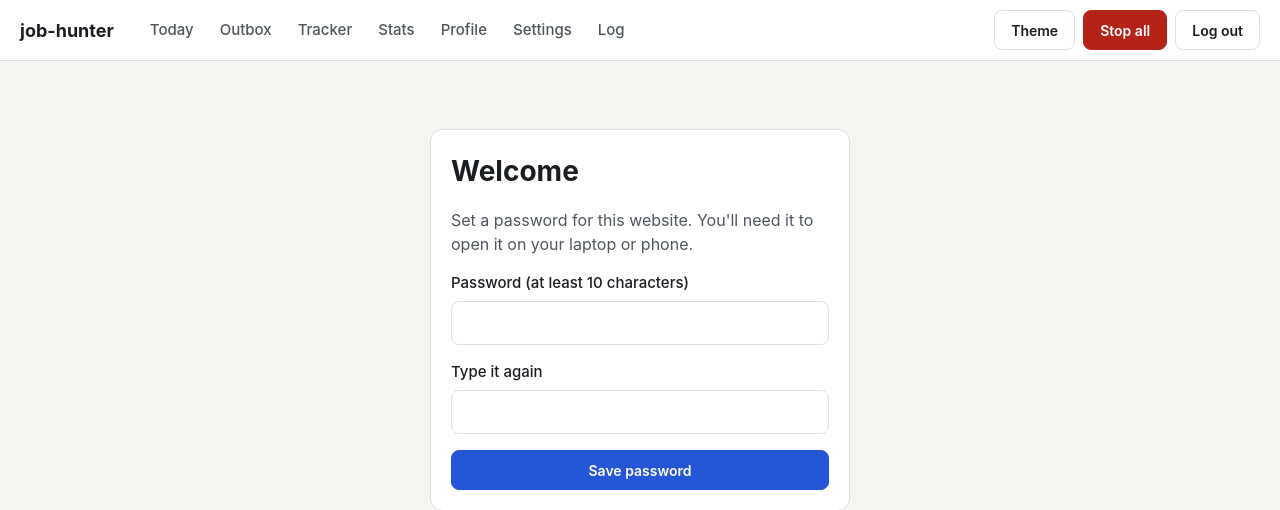
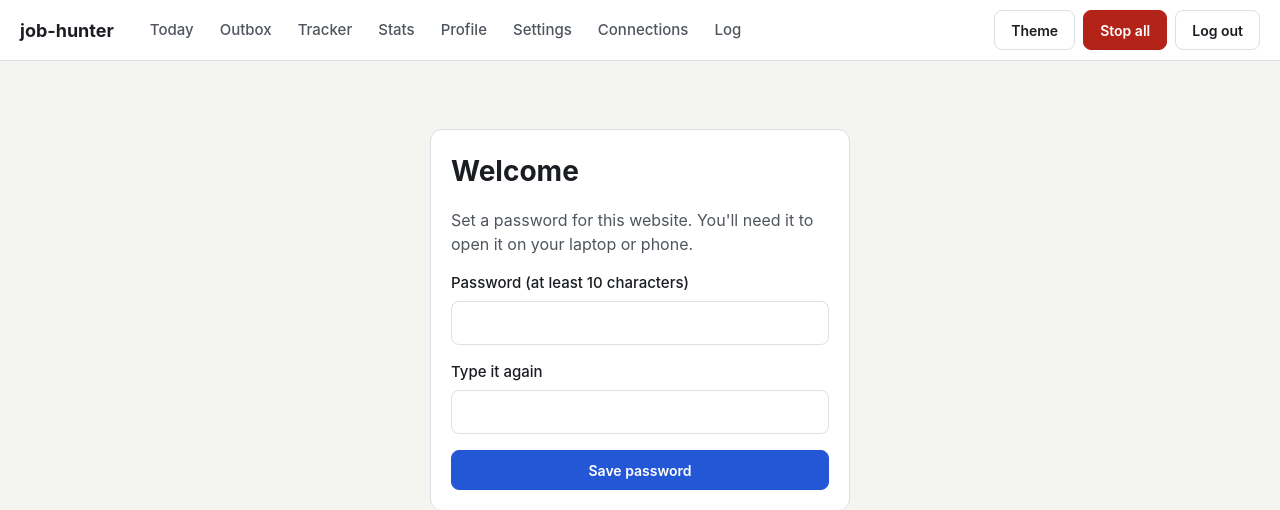
Before and after one commit to x-macas/job-hunter, a Flask app: page /setup in a window 1280 px wide. Shown: the top 510 px of the page. Run offline with Flask 3, Linux system fonts and the light colour scheme; the visitor is signed in with stand-in values (Sample User, id 1); data that the repository does not hold is empty.

Commit message:
Add Connections to the top menu
Co-Authored-By: Claude Opus 5.5 <noreply@anthropic.com>

```diff
--- a/jobhunter/templates/base.html
+++ b/jobhunter/templates/base.html
@@ -19,6 +19,7 @@
     <a href="{{ url_for('pages.stats') }}" {% if here == 'pages.stats' %}class="on" aria-current="page"{% endif %}>Stats</a>
     <a href="{{ url_for('pages.profile') }}" {% if here == 'pages.profile' %}class="on" aria-current="page"{% endif %}>Profile</a>
     <a href="{{ url_for('pages.settings') }}" {% if here == 'pages.settings' %}class="on" aria-current="page"{% endif %}>Settings</a>
+    <a href="{{ url_for('pages.connections') }}" {% if here == 'pages.connections' %}class="on" aria-current="page"{% endif %}>Connections</a>
     <a href="{{ url_for('pages.log') }}" {% if here == 'pages.log' %}class="on" aria-current="page"{% endif %}>Log</a>
   </nav>
   <div class="tools">
```
